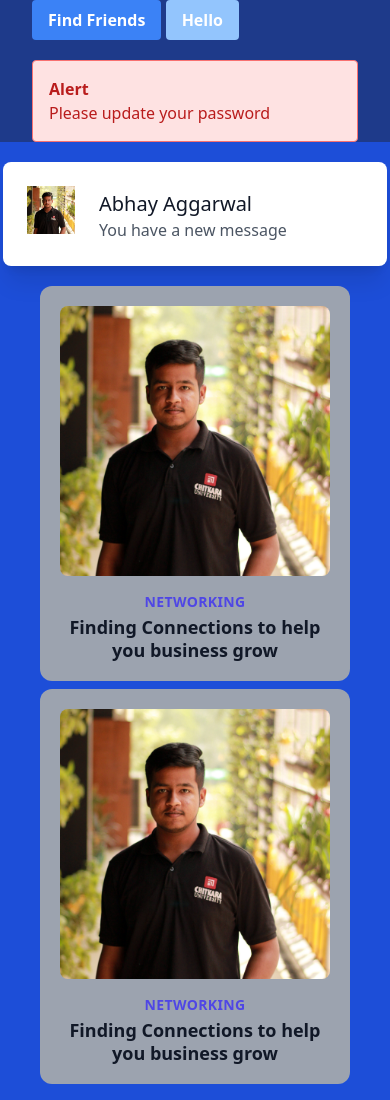
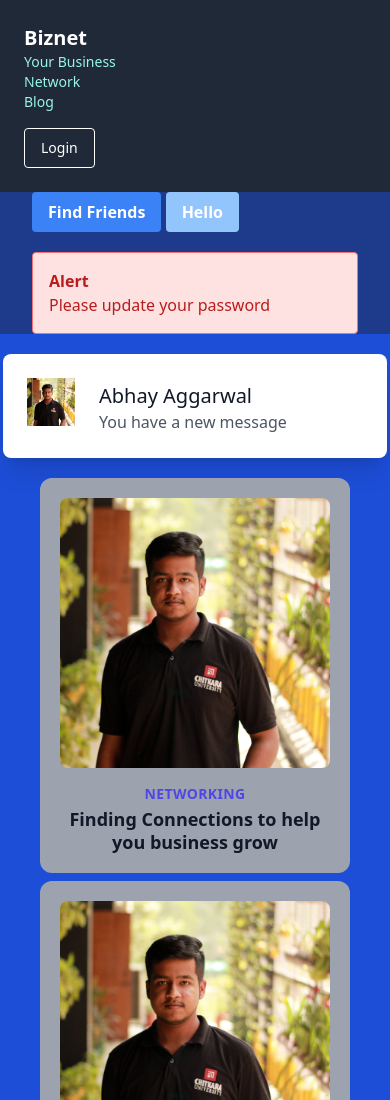
Before and after one commit to abhay-ag/tailwind-css, a website: page public/index.html in a window 390 px wide. Shown: the top 1100 px of the page. Drawn offline with Linux system fonts and the light colour scheme.

Commit message:
navbar made | responsive completely

```diff
--- a/public/index.html
+++ b/public/index.html
@@ -8,6 +8,30 @@
     <link rel="stylesheet" href="../public/styles.css">
 </head>
 <body class="bg-blue-700">
+    <!-- NAVBAR -->
+    <nav class="flex items-center justify-between flex-wrap bg-gray-800 p-6">
+        <div class="flex items-center flex-shrink-0 text-white mr-6">
+            <span class="font-bold text-xl">Biznet</span>
+        </div>
+
+        <div class="w-full block flex-grow sm:items-center sm:w-auto">
+            <div class="text-sm sm:flex-grow">
+                <a href="#" class="block
+               sm:inline-block sm:mt-0 text-teal-200 hover:text-white mr-4">Your Business</a>
+
+               <a href="#" class="block
+               sm:inline-block sm:mt-0 text-teal-200 hover:text-white mr-4">Network</a>
+
+               <a href="#" class="block
+               sm:inline-block sm:mt-0 text-teal-200 hover:text-white mr-4">Blog</a>
+            </div>
+        </div>
+        <div>
+            <a class="inline-block text-sm px-4 py-3 leading-none border rounded text-white border-white hover:border-transparent hover:text-blue-500 hover:bg-white mt-4 md:mt-0">
+                Login
+            </a>
+        </div>
+    </nav>
     <!-- BACKGROUND COLORS -->
     <div class="container bg-blue-900">
         <!-- Button components -->
```
Also changed, not shown: public/styles.css.
